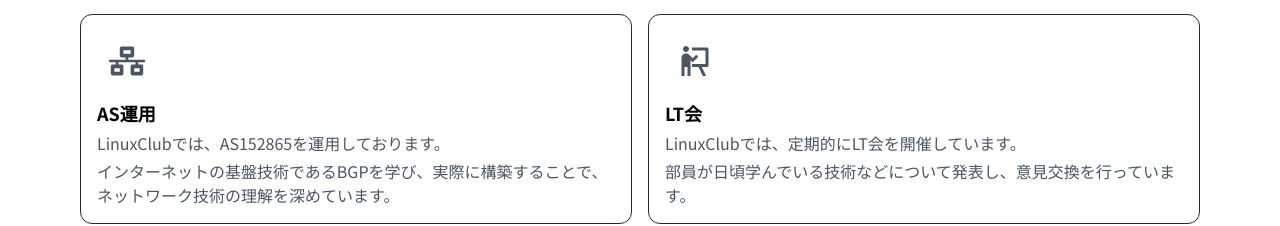
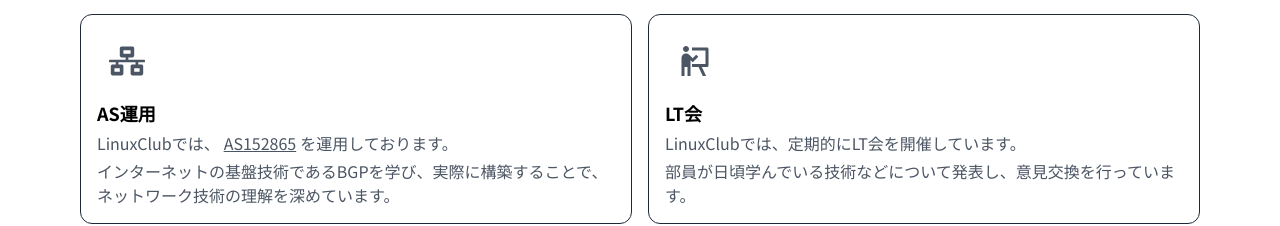
Before and after one commit to lc-tut/official-page, a React (Vite) app: page / in a window 1280 px wide. Shown: the part 1665-1891 px from the top of the page. Built offline with nearby package versions, Linux system fonts and the light colour scheme.

Commit message:
PeeringDBのリンク貼り付け

```diff
--- a/src/components/Activities/index.tsx
+++ b/src/components/Activities/index.tsx
@@ -53,7 +53,14 @@
             AS運用
           </h2>
           <p className="sm:mt-1 block text-sm sm:text-base text-gray-600 dark:text-gray-400">
-            LinuxClubでは、AS152865を運用しております。
+            LinuxClubでは、
+            <a
+              className="dark:text-white px-1 underline"
+              href="https://www.peeringdb.com/net/38324"
+            >
+              AS152865
+            </a>
+            を運用しております。
           </p>
           <p className="sm:mt-1 block text-sm sm:text-base text-gray-600 dark:text-gray-400">
             インターネットの基盤技術であるBGPを学び、実際に構築することで、ネットワーク技術の理解を深めています。
```
